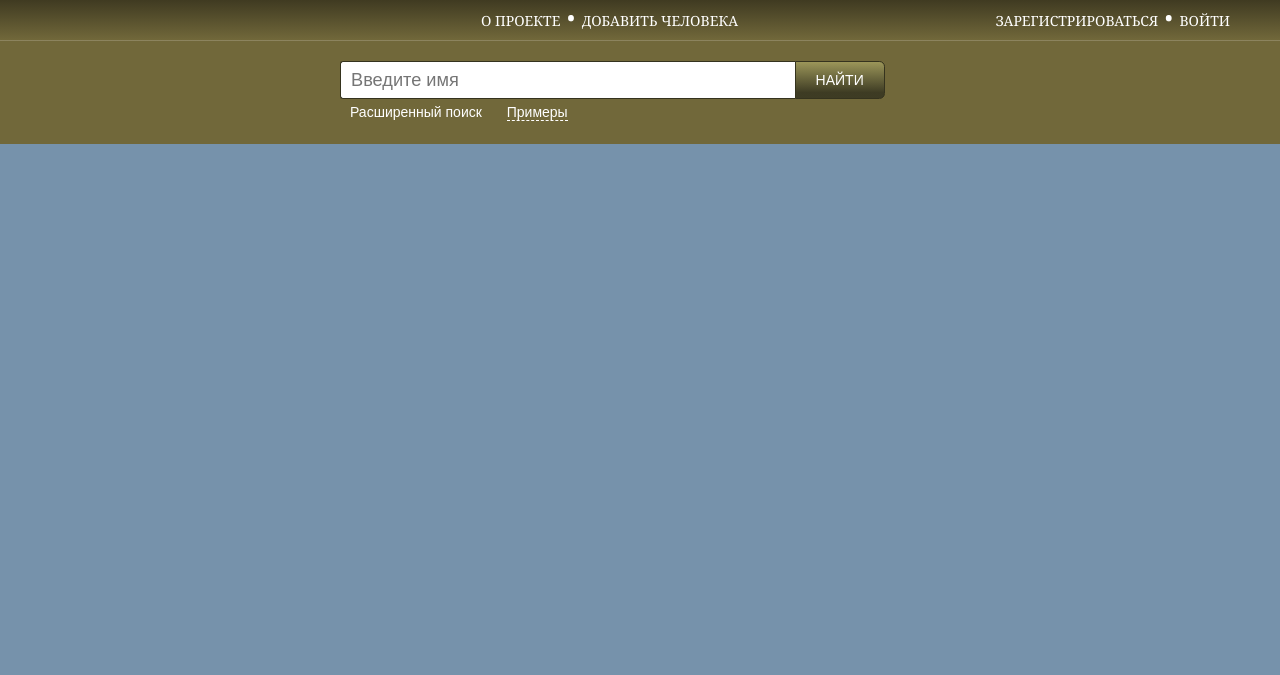
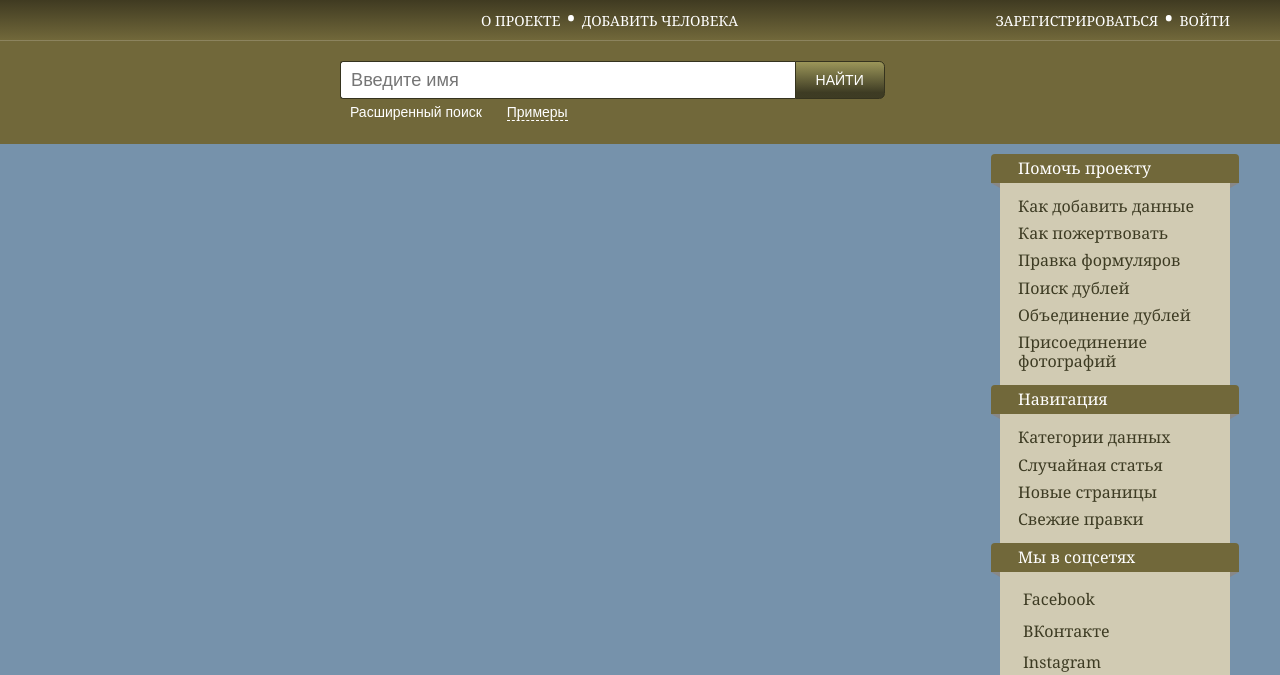
Before and after one commit to SaPer663/ancestry, a Django app: template server/templates/site/base.html in a window 1280 px wide. Shown: the top 675 px of the page. Run offline with Django 3.2, Linux system fonts and the light colour scheme; the template is opened without the code that fills it, so the values that code supplies are empty; some web fonts are replaced.

Commit message:
moved sidebar from index to base template

```diff
--- a/server/templates/site/base.html
+++ b/server/templates/site/base.html
@@ -64,8 +64,74 @@
     </div>
   </div>
   <!-- content -->
-  {% block content %}
-  {% endblock %}
+  <div class="mw-body" id="content">
+    <div class="container">
+      {% block content %}
+      {% endblock %}
+      <aside id="sidebar">
+        <div class="sidebar-box">
+          <div class="portal"
+               id="p-.D0.9F.D0.BE.D0.BC.D0.BE.D1.87.D1.8C_.D0.BF.D1.80.D0.BE.D0.B5.D0.BA.D1.82.D1.83">
+            <h2>Помочь проекту</h2>
+            <ul>
+              <li>
+                <a href="">Как добавить данные</a>
+              </li>
+              <li>
+                <a href="">Как пожертвовать</a>
+              </li>
+              <li>
+                <a href="">Правка формуляров</a>
+              </li>
+              <li>
+                <a href="">Поиск дублей</a>
+              </li>
+              <li>
+                <a href="">Объединение дублей</a>
+              </li>
+              <li>
+                <a href="">Присоединение фотографий</a>
+              </li>
+            </ul>
+          </div>
+          <div class="portal" id="p-navigation">
+            <h2>Навигация</h2>
+            <ul>
+              <li>
+                <a href="">Категории данных</a>
+              </li>
+              <li>
+                <a href="">Случайная статья</a>
+              </li>
+              <li>
+                <a href="">Новые страницы</a>
+              </li>
+              <li>
+                <a href="">Свежие правки</a>
+              </li>
+            </ul>
+          </div>
+          <div class="portal" id="p-.D0.9C.D1.8B_.D0.B2_.D1.81.D0.BE.D1.86.D1.81.D0.B5.D1.82.D1.8F.D1.85">
+            <h2>Мы в соцсетях</h2>
+            <ul>
+              <li>
+                <a href=""><i aria-hidden="true" class="fa fa-facebook-official"></i>Facebook</a>
+              </li>
+              <li>
+                <a href=""><i aria-hidden="true" class="fa fa-vk"></i>ВКонтакте</a>
+              </li>
+              <li>
+                <a href=""><i aria-hidden="true" class="fa fa-instagram"></i>Instagram</a>
+              </li>
+            </ul>
+          </div>
+          <div class="clear"></div>
+        </div>
+        <div class="sidebar-box-after"></div>
+      </aside>
+      <div class="clear"></div>
+    </div>
+  </div>
   <!-- /content -->
   <!-- footer -->
   <footer>
```
